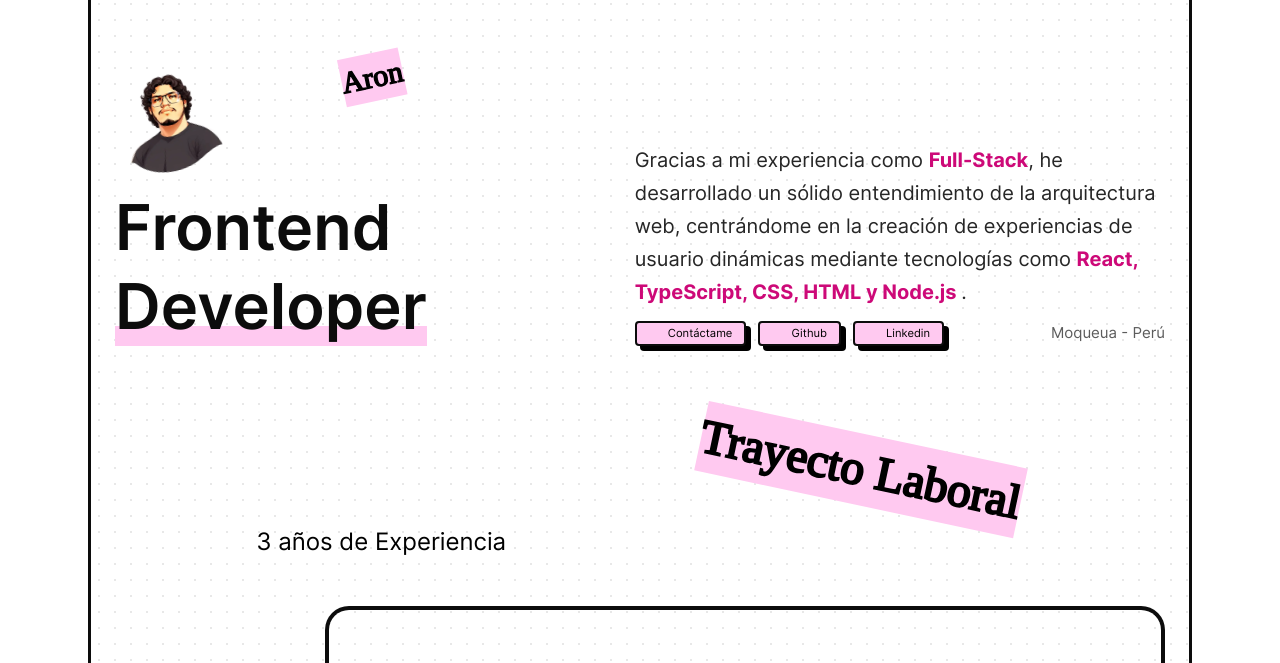
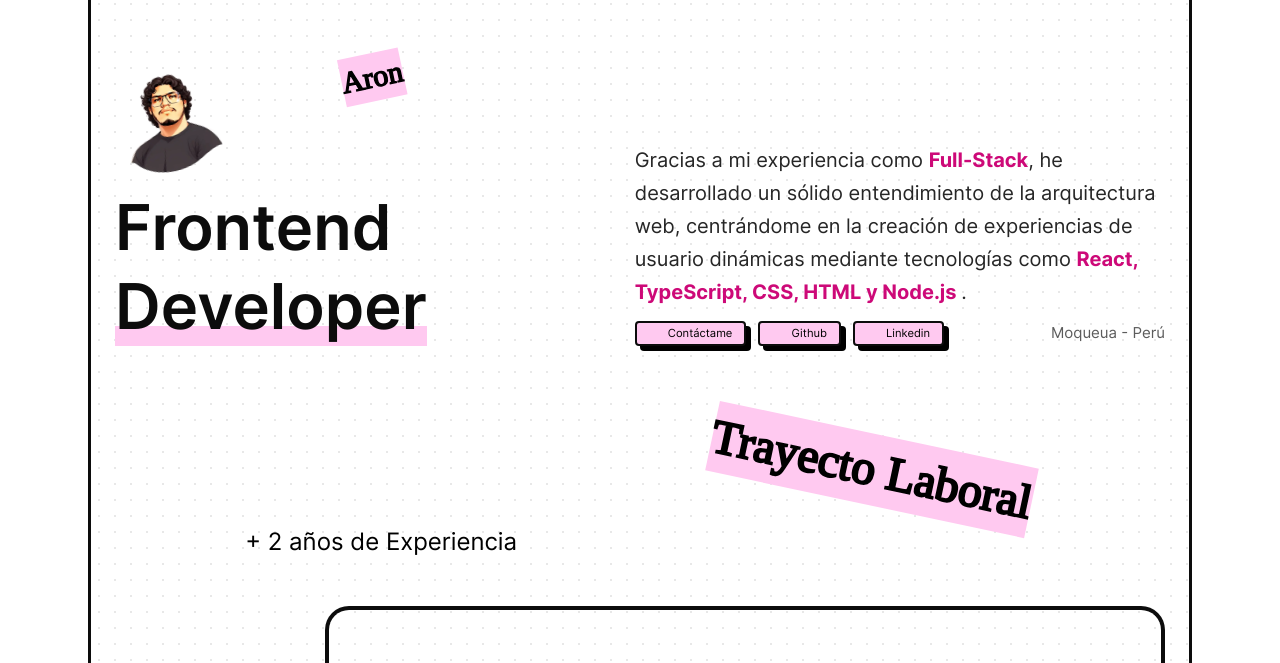
Before and after one commit to aronft/aron, an Astro site: page / in a window 1280 px wide. Shown: the part 84-747 px from the top of the page. Built offline with nearby package versions, Linux system fonts and the light colour scheme; Astro itself is replaced by a stand-in of ours; some icons are missing; a web font is replaced by a local one.

Commit message:
fix year experience

```diff
--- a/src/components/sections/experience/Experience.astro
+++ b/src/components/sections/experience/Experience.astro
@@ -28,7 +28,7 @@ const { className } = Astro.props
 			aria-label={'arrow down'}
 		/>
 		<p class="mb-8 mt-auto max-w-44 translate-y-8 md:max-w-none md:translate-y-16 md:text-2xl">
-			3 años de Experiencia
+			+ 2 años de Experiencia
 		</p>
 	</header>
 	<ol class="relative lg:ml-auto">
```
Also changed, not shown: 1 other file.
